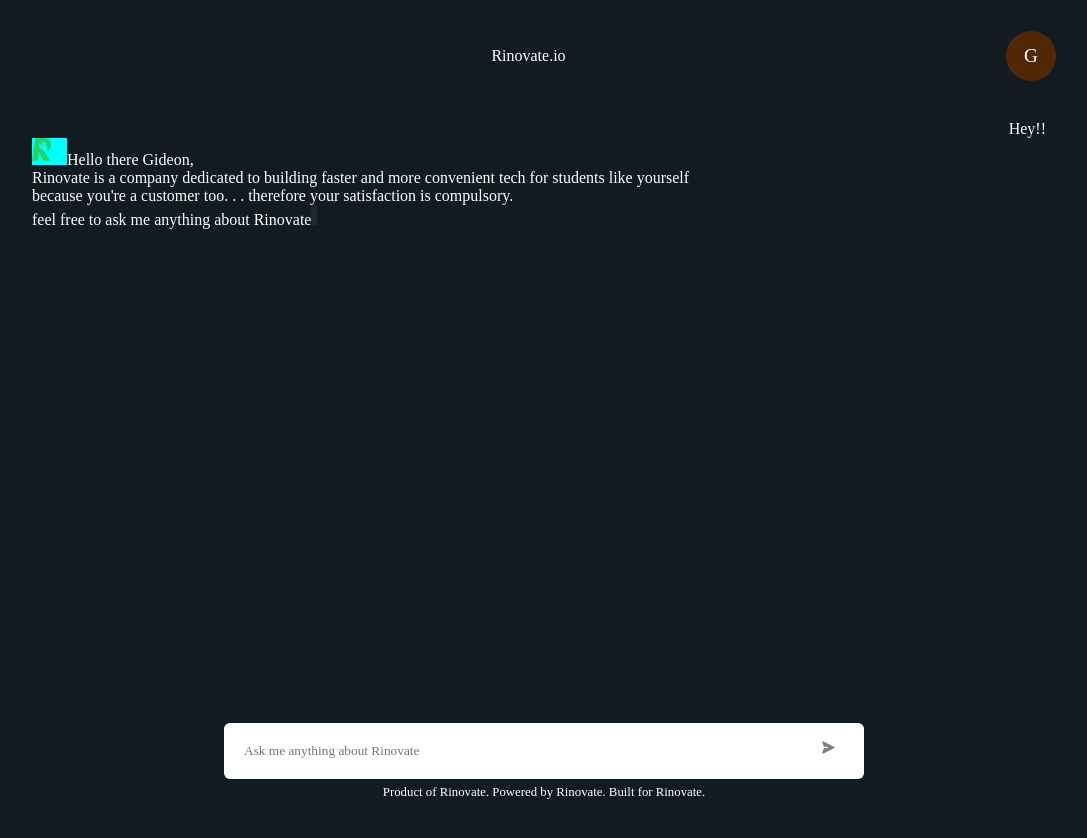
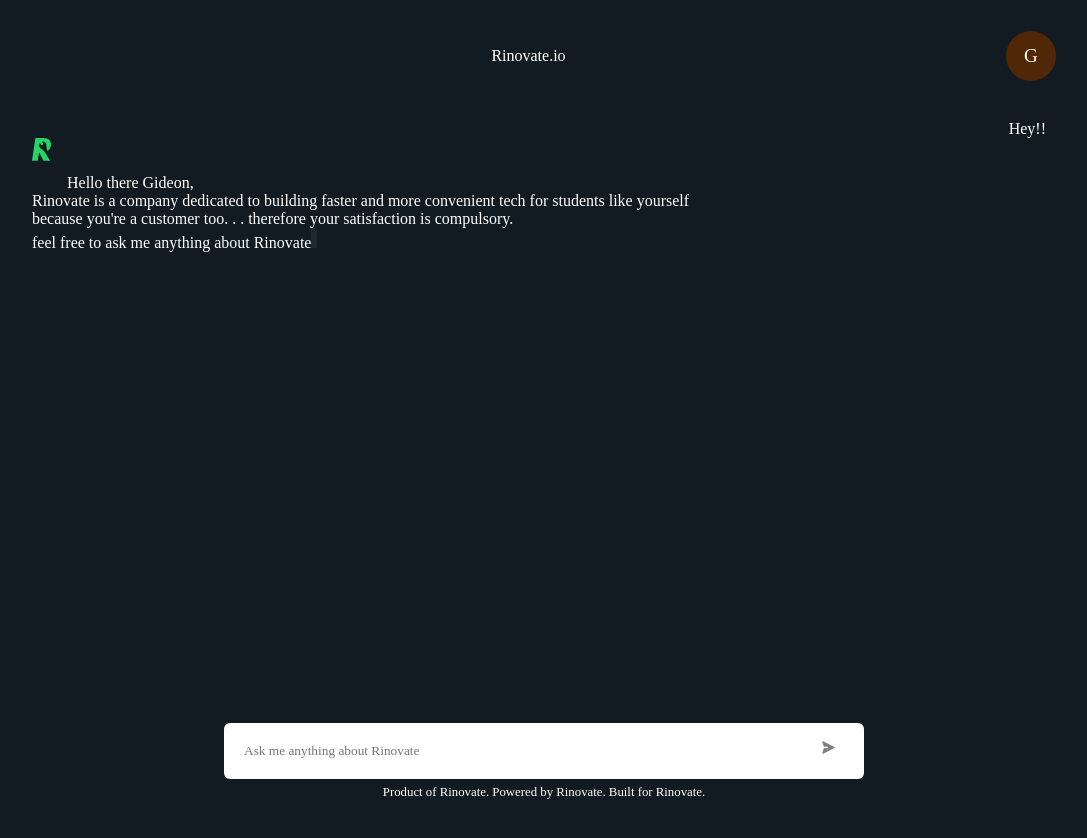
Before and after one commit to CsFreak28/MainSite, a plain HTML site: page public/index.html in a window 1280 px wide. Shown: the whole page, without its empty margins (96-1183 px from the left). Drawn offline with nearby package versions, Linux system fonts and the light colour scheme; a web font is replaced by a local one.

Commit message:
add inner logo space

```diff
--- a/public/index.css
+++ b/public/index.css
@@ -122,12 +122,18 @@
   /* max-width: 70%; */
   width: 100%;
 }
+.innerLogoSpace {
+  /* background-color: red; */
+  display: flex;
+  align-items: center;
+  gap: 10px;
+}
 .rinovateLogoSpace {
   width: 35px;
-  /* height: 30px; */
+  height: 50px;
   transition: 0.3s all;
   display: inline-block;
-  background-color: aqua;
+  /* background-color: aqua; */
   overflow: hidden;
   /* display: flex;
   align-items: center;
```
